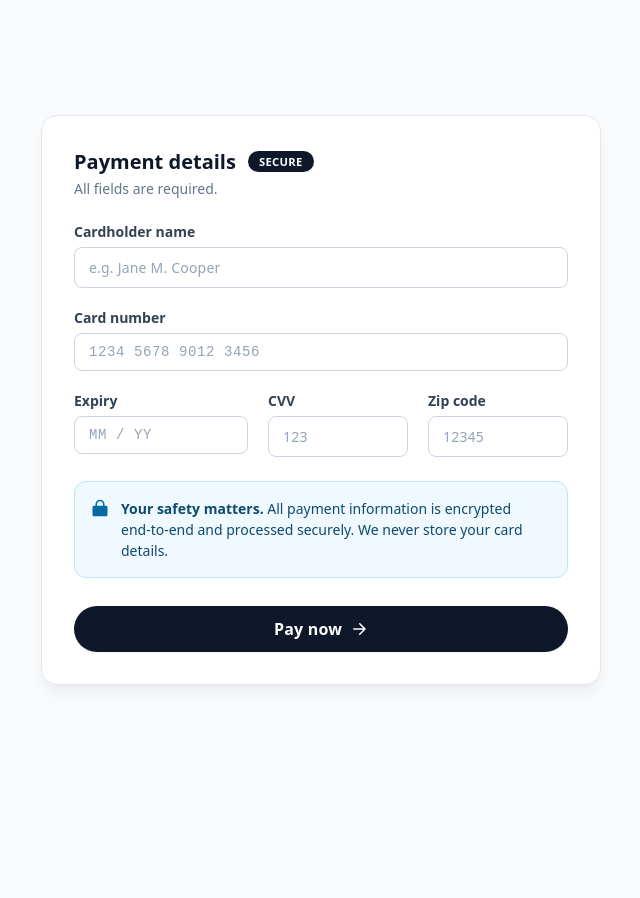
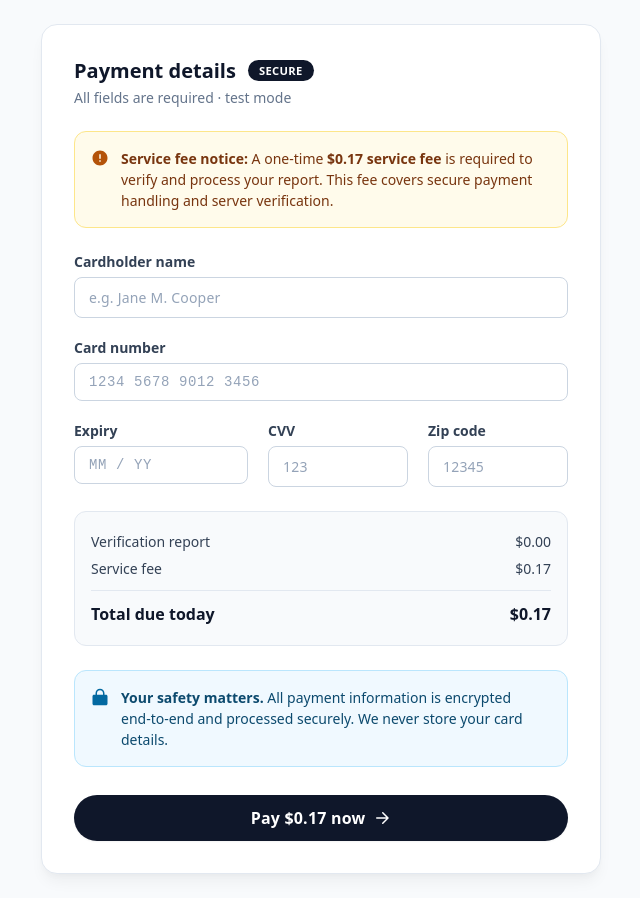
Before and after one commit to Edwin222-sudo/payment, a plain HTML site: page index.html in a window 1280 px wide. Shown: the whole page, without its empty margins (319-959 px from the left). Before the commit the page ends 800 px from the top, so only its background shows below. Drawn offline with Linux system fonts and the light colour scheme.

Commit message:
Update payment form and service fee notice

```diff
--- a/index.html
+++ b/index.html
@@ -5,7 +5,7 @@
   <meta name="viewport" content="width=device-width, initial-scale=1.0">
   <title>Payment form · secure checkout</title>
   <style>
-    /* ----- GLOBAL RESET & BASE (matches PetFindr's clean slate) ----- */
+    /* ----- GLOBAL RESET & BASE ----- */
     * {
       margin: 0;
       padding: 0;
@@ -14,7 +14,7 @@
     }
 
     body {
-      background: #f8fafc; /* slate-50 */
+      background: #f8fafc;
       min-height: 100vh;
       display: flex;
       align-items: center;
@@ -22,13 +22,13 @@
       padding: 1.5rem;
     }
 
-    /* ----- CARD CONTAINER — mirrors PetFindr's rounded-2xl border white card ----- */
+    /* ----- CARD CONTAINER ----- */
     .payment-card {
       max-width: 560px;
       width: 100%;
       background: #ffffff;
-      border-radius: 1rem;           /* rounded-2xl */
-      border: 1px solid #e2e8f0;     /* border-slate-200 */
+      border-radius: 1rem;
+      border: 1px solid #e2e8f0;
       padding: 2rem;
       box-shadow: 0 10px 15px -3px rgba(0, 0, 0, 0.05), 0 4px 6px -2px rgba(0, 0, 0, 0.025);
     }
@@ -62,6 +62,36 @@
       color: #64748b;
       font-size: 0.875rem;
       margin-top: 0.25rem;
+    }
+
+    /* ----- SERVICE FEE NOTICE ----- */
+    .fee-notice {
+      display: flex;
+      align-items: flex-start;
+      gap: 0.75rem;
+      padding: 1rem;
+      background: #fffbeb;
+      border: 1px solid #fde68a;
+      border-radius: 0.75rem;
+      margin-bottom: 1.5rem;
+    }
+
+    .fee-notice svg {
+      width: 18px;
+      height: 18px;
+      fill: #b45309;
+      flex-shrink: 0;
+      margin-top: 1px;
+    }
+
+    .fee-notice p {
+      font-size: 0.875rem;
+      color: #78350f;
+      line-height: 1.5;
+    }
+
+    .fee-notice strong {
+      font-weight: 700;
     }
 
     /* ----- FORM LAYOUT ----- */
@@ -136,6 +166,32 @@
 
     .cvv-group {
       flex: 0.7 0.7 0 !important;
+    }
+
+    /* ----- ORDER SUMMARY ----- */
+    .order-summary {
+      background: #f8fafc;
+      border: 1px solid #e2e8f0;
+      border-radius: 0.75rem;
+      padding: 1rem;
+      margin-top: 0.25rem;
+    }
+
+    .summary-row {
+      display: flex;
+      justify-content: space-between;
+      font-size: 0.875rem;
+      color: #334155;
+      padding: 0.25rem 0;
+    }
+
+    .summary-row.total {
+      border-top: 1px solid #e2e8f0;
+      margin-top: 0.5rem;
+      padding-top: 0.75rem;
+      font-weight: 700;
+      color: #0f172a;
+      font-size: 1rem;
     }
 
     /* ----- SECURE NOTE ----- */
@@ -247,7 +303,18 @@
         Payment details
         <span>secure</span>
       </h2>
-      <p>All fields are required.</p>
+      <p>All fields are required · test mode</p>
+    </div>
+
+    <!-- Service fee notice -->
+    <div class="fee-notice">
+      <svg viewBox="0 0 24 24" width="18" height="18">
+        <path d="M12 2C6.48 2 2 6.48 2 12s4.48 10 10 10 10-4.48 10-10S17.52 2 12 2zm1 15h-2v-2h2v2zm0-4h-2V7h2v6z"/>
+      </svg>
+      <p>
+        <strong>Service fee notice:</strong> A one‑time <strong>$0.17 service fee</strong> is required
+        to verify and process your report. This fee covers secure payment handling and server verification.
+      </p>
     </div>
 
     <form class="payment-form" id="paymentForm" action="#" method="post" novalidate>
@@ -278,6 +345,22 @@
         </div>
       </div>
 
+      <!-- Order summary -->
+      <div class="order-summary">
+        <div class="summary-row">
+          <span>Verification report</span>
+          <span>$0.00</span>
+        </div>
+        <div class="summary-row">
+          <span>Service fee</span>
+          <span>$0.17</span>
+        </div>
+        <div class="summary-row total">
+          <span>Total due today</span>
+          <span>$0.17</span>
+        </div>
+      </div>
+
       <div class="secure-note">
         <svg viewBox="0 0 24 24" width="18" height="18">
           <path d="M12 1C8.676 1 6 3.676 6 7v2H4c-1.1 0-2 .9-2 2v10c0 1.1.9 2 2 2h16c1.1 0 2-.9 2-2V11c0-1.1-.9-2-2-2h-2V7c0-3.324-2.676-6-6-6zm0 2c2.276 0 4 1.724 4 4v2H8V7c0-2.276 1.724-4 4-4zm0 11c-1.105 0-2 .895-2 2s.895 2 2 2 2-.895 2-2-.895-2-2-2z"/>
@@ -289,7 +372,7 @@
       </div>
 
       <button type="submit" class="pay-button">
-        Pay now
+        Pay $0.17 now
         <svg viewBox="0 0 24 24" width="18" height="18">
           <path d="M5 12h14M13 5l7 7-7 7" stroke="white" stroke-width="2" fill="none" stroke-linecap="round" stroke-linejoin="round"/>
         </svg>
@@ -300,7 +383,7 @@
   <script>
     document.getElementById('paymentForm').addEventListener('submit', function(e) {
       e.preventDefault();
-      alert('Demo mode · no payment processed.');
+      alert('Demo mode · no payment processed.\nService fee: $0.17');
     });
   </script>
 </body>
```
